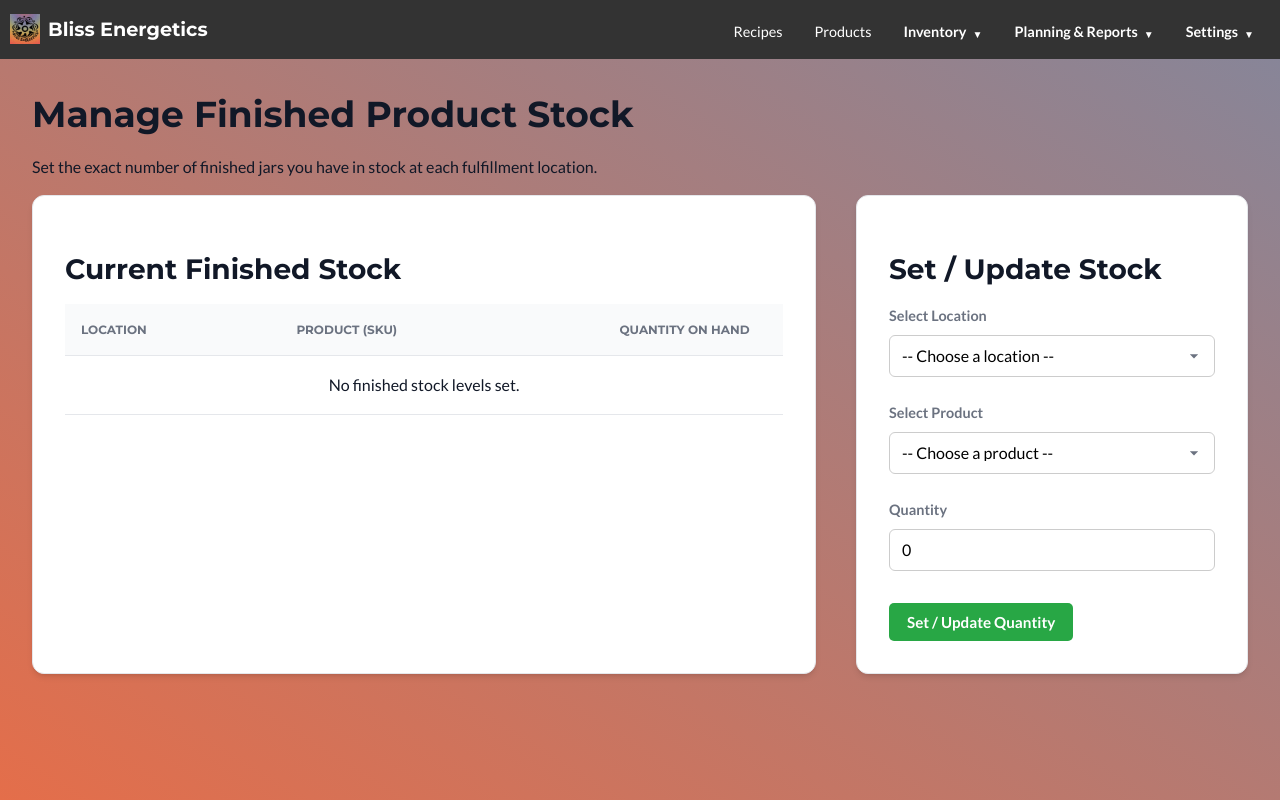
After one commit to ATrapenard/Bliss_Analytics_Dashboard, a Flask app: page /location-stock in a window 1280 px wide. The commit adds this page. Run offline with Flask 3, Linux system fonts and the light colour scheme; data that the repository does not hold is empty; some libraries are stand-ins or nearby versions.

Commit message:
added page and functionality to track finished products at each fulfillment location

```diff
--- a/app.py
+++ b/app.py
@@ -402,6 +402,67 @@ def stock_minimums_page():
         if conn: conn.close()
     return render_template('stock_minimums.html', locations=locations, products=products, minimums=minimums)
 
+@app.route('/location-stock', methods=['GET', 'POST'])
+def location_stock_page():
+    conn = get_db_connection()
+    locations = []
+    products = []
+    current_stock = []
+
+    try:
+        if request.method == 'POST':
+            location_id = request.form['location_id']
+            product_id = request.form['product_id']
+            quantity = request.form.get('quantity', 0)
+
+            with conn.cursor() as cur:
+                cur.execute("""
+                    INSERT INTO location_stock (location_id, product_id, quantity)
+                    VALUES (%s, %s, %s)
+                    ON CONFLICT (product_id, location_id)
+                    DO UPDATE SET quantity = EXCLUDED.quantity;
+                """, (location_id, product_id, quantity))
+                conn.commit()
+                flash("Finished stock quantity updated.", "success")
+            return redirect(url_for('location_stock_page'))
+
+        # GET request
+        with conn.cursor(cursor_factory=DictCursor) as cur:
+            cur.execute("SELECT * FROM locations ORDER BY name;")
+            locations = cur.fetchall()
+
+            cur.execute("""
+                SELECT p.id, p.product_name, p.sku
+                FROM products p
+                JOIN recipes r ON p.recipe_id = r.id
+                WHERE r.is_sold_product = TRUE
+                ORDER BY p.product_name;
+            """)
+            products = cur.fetchall()
+
+            cur.execute("""
+                SELECT ls.id, l.name as location_name, p.product_name, p.sku, ls.quantity
+                FROM location_stock ls
+                JOIN locations l ON ls.location_id = l.id
+                JOIN products p ON ls.product_id = p.id
+                ORDER BY l.name, p.product_name;
+            """)
+            current_stock = cur.fetchall()
+
+    except psycopg2.Error as e:
+        if conn and request.method == 'POST':
+            conn.rollback()
+        flash(f"Error accessing location stock: {e}", "error")
+        print(f"DB Error location stock page: {e}")
+    finally:
+        if conn:
+            conn.close()
+
+    return render_template('location_stock.html',
+                           locations=locations,
+                           products=products,
+                           current_stock=current_stock)
+
 @app.route('/stock-minimums/delete/<int:id>', methods=['POST'])
 def delete_stock_minimum(id):
     conn = get_db_connection()
@@ -416,39 +477,103 @@ def delete_stock_minimum(id):
 
 @app.route('/requirements')
 def requirements_page():
-    conn = get_db_connection(); sorted_report_data = []
+    conn = get_db_connection()
+    sorted_report_data = []
+
     try:
-        resolved_cache.clear(); all_base_ingredients = []; inventory_levels = {}
+        resolved_cache.clear()
+        inventory_levels = {} # For raw ingredients
+        product_needs = defaultdict(lambda: {'min_total': 0, 'stock_total': 0})
+
         with conn.cursor(cursor_factory=DictCursor) as cur:
-            cur.execute("SELECT id, name, unit, quantity_on_hand, quantity_allocated FROM inventory_items;");
-            for item in cur.fetchall(): inventory_levels[item['id']] = {'name': item['name'], 'unit': item['unit'], 'on_hand': float(item.get('quantity_on_hand', 0)), 'allocated': float(item.get('quantity_allocated', 0)), 'available': float(item.get('quantity_on_hand', 0)) - float(item.get('quantity_allocated', 0))}
-            cur.execute("""SELECT p.recipe_id, p.jars_per_batch, SUM(sm.min_jars) as total_jars FROM stock_minimums sm JOIN products p ON sm.product_id = p.id JOIN recipes r ON p.recipe_id = r.id WHERE r.is_sold_product = TRUE AND p.jars_per_batch IS NOT NULL AND p.jars_per_batch > 0 GROUP BY p.recipe_id, p.jars_per_batch;"""); products_to_make = cur.fetchall()
-            for prod in products_to_make:
-                batches_needed = math.ceil(float(prod['total_jars']) / float(prod['jars_per_batch'])); base_ingredients_one_batch = get_base_ingredients(prod['recipe_id'], conn)
-                for ing in base_ingredients_one_batch: scaled_ing = dict(ing); scaled_ing['quantity'] = float(scaled_ing['quantity']) * batches_needed; all_base_ingredients.append(scaled_ing)
-        totals_needed = defaultdict(lambda: {'name': '', 'unit': '', 'total_needed': 0, 'inventory_item_id': None})
-        for ing in all_base_ingredients:
-            inv_item_id = ing.get('inventory_item_id')
-            if inv_item_id: name = ing.get('name', 'Unknown').strip(); unit = ing.get('unit', 'Unknown').strip(); key = (inv_item_id); totals_needed[key]['name'] = name; totals_needed[key]['unit'] = unit; totals_needed[key]['inventory_item_id'] = inv_item_id; totals_needed[key]['total_needed'] += float(ing.get('quantity', 0))
-        report_data = []
-        for inv_id, needed_data in totals_needed.items():
-            inv_info = inventory_levels.get(inv_id, {'on_hand': 0, 'allocated': 0, 'available': 0}); total_needed = needed_data['total_needed']; available = inv_info['available']; net_needed = max(0, total_needed - available)
+            # 1. Get current RAW ingredient inventory
+            cur.execute("SELECT id, name, unit, quantity_on_hand, quantity_allocated FROM inventory_items;")
+            for item in cur.fetchall():
+                inventory_levels[item['id']] = {
+                    'name': item['name'],
+                    'unit': item['unit'],
+                    'on_hand': float(item.get('quantity_on_hand', 0)),
+                    'allocated': float(item.get('quantity_allocated', 0)),
+                    'available': float(item.get('quantity_on_hand', 0)) - float(item.get('quantity_allocated', 0))
+                }
 
-            # --- MODIFICATION ---
-            # Only append to the report if you actually need to buy it (Net Needed > 0)
-            if net_needed > 0:
-                report_data.append({'name': needed_data['name'], 'unit': needed_data['unit'], 'total_needed': round(total_needed, 2), 'on_hand': round(inv_info['on_hand'], 2), 'allocated': round(inv_info['allocated'], 2), 'available': round(available, 2), 'net_needed': round(net_needed, 2)})
+            # 2. Get TOTAL minimum jars needed for each product, from all locations
+            cur.execute("SELECT product_id, SUM(min_jars) as total_min FROM stock_minimums GROUP BY product_id;")
+            for row in cur.fetchall():
+                product_needs[row['product_id']]['min_total'] = float(row['total_min'])
 
-        # --- MODIFICATION ---
-        # The entire block that added 0-requirement items has been removed.
-        # needed_ids = set(totals_needed.keys())
-        # for inv_id, inv_info in inventory_levels.items():
-        #    if inv_id not in needed_ids: report_data.append(...)
+            # 3. Get TOTAL finished stock for each product, from all locations
+            cur.execute("SELECT product_id, SUM(quantity) as total_stock FROM location_stock GROUP BY product_id;")
+            for row in cur.fetchall():
+                product_needs[row['product_id']]['stock_total'] = float(row['total_stock'])
+
+            # 4. Determine how many jars of each product we actually need to *produce*
+            all_base_ingredients = []
+            for product_id, needs in product_needs.items():
+                jars_to_produce = max(0, needs['min_total'] - needs['stock_total'])
+
+                if jars_to_produce > 0:
+                    # Find the recipe and yield for this product
+                    cur.execute("""
+                        SELECT recipe_id, jars_per_batch
+                        FROM products
+                        WHERE id = %s AND jars_per_batch IS NOT NULL AND jars_per_batch > 0;
+                    """, (product_id,))
+                    prod_info = cur.fetchone()
+
+                    if prod_info:
+                        recipe_id = prod_info['recipe_id']
+                        jars_per_batch = float(prod_info['jars_per_batch'])
+                        batches_needed = math.ceil(jars_to_produce / jars_per_batch)
+
+                        # Get base ingredients and scale them by batches needed
+                        base_ingredients_one_batch = get_base_ingredients(recipe_id, conn)
+                        for ing in base_ingredients_one_batch:
+                            scaled_ing = dict(ing)
+                            scaled_ing['quantity'] = float(scaled_ing['quantity']) * batches_needed
+                            all_base_ingredients.append(scaled_ing)
+
+            # 5. Aggregate all raw ingredients needed for production
+            totals_needed = defaultdict(lambda: {'name': '', 'unit': '', 'total_needed': 0, 'inventory_item_id': None})
+            for ing in all_base_ingredients:
+                inv_item_id = ing.get('inventory_item_id')
+                if inv_item_id:
+                    name = ing.get('name', 'Unknown').strip()
+                    unit = ing.get('unit', 'Unknown').strip()
+                    key = (inv_item_id)
+                    totals_needed[key]['name'] = name
+                    totals_needed[key]['unit'] = unit
+                    totals_needed[key]['inventory_item_id'] = inv_item_id
+                    totals_needed[key]['total_needed'] += float(ing.get('quantity', 0))
+
+            # 6. Build the final report (the shopping list)
+            report_data = []
+            for inv_id, needed_data in totals_needed.items():
+                inv_info = inventory_levels.get(inv_id, {'on_hand': 0, 'allocated': 0, 'available': 0})
+                total_needed = needed_data['total_needed']
+                available = inv_info['available']
+                net_needed = max(0, total_needed - available)
+
+                # Use the filter we added before: only show if net needed > 0
+                if net_needed > 0:
+                    report_data.append({
+                        'name': needed_data['name'],
+                        'unit': needed_data['unit'],
+                        'total_needed': round(total_needed, 2),
+                        'on_hand': round(inv_info['on_hand'], 2),
+                        'allocated': round(inv_info['allocated'], 2),
+                        'available': round(available, 2),
+                        'net_needed': round(net_needed, 2)
+                    })
+
         sorted_report_data = sorted(report_data, key=lambda x: x['name'])
+
     except psycopg2.Error as e:
-        flash(f"Error generating requirements report: {e}", "error"); print(f"DB Error requirements page: {e}")
+        flash(f"Error generating requirements report: {e}", "error")
+        print(f"DB Error requirements page: {e}")
     finally:
         if conn: conn.close()
+
     return render_template('requirements.html', report_data=sorted_report_data)
 
 @app.route('/planner', methods=['GET', 'POST'])
--- a/templates/_layout.html
+++ b/templates/_layout.html
@@ -211,6 +211,7 @@
                 <div class="dropdown-content">
                     <a href="{{ url_for('inventory_items_page') }}">Inventory Items</a>
                     <a href="{{ url_for('wip_batches_page') }}">WIP Batches</a>
+                    <a href="{{ url_for('location_stock_page') }}">Finished Stock</a>
                     <a href="{{ url_for('inventory_log') }}">Adjustment Log</a>
                     <hr style="border-top: 1px solid #666; margin: 5px 0;">
                     <a href="{{ url_for('suppliers_page') }}">Suppliers</a>
--- /dev/null
+++ b/templates/location_stock.html
@@ -0,0 +1,91 @@
+{% extends "_layout.html" %}
+
+{% block title %}Finished Product Stock{% endblock %}
+
+{% block content %}
+<style>
+    .container {
+        display: grid;
+        grid-template-columns: 2fr 1fr;
+        gap: 40px;
+    }
+    table { table-layout: fixed; }
+    th:nth-child(1) { width: 30%; } /* Location */
+    th:nth-child(2) { width: 45%; } /* Product */
+    th:nth-child(3) { width: 25%; } /* Quantity */
+
+    @media screen and (max-width: 1100px) {
+        .container {
+            grid-template-columns: 1fr;
+        }
+    }
+</style>
+
+<h1>Manage Finished Product Stock</h1>
+<p>Set the exact number of finished jars you have in stock at each fulfillment location.</p>
+
+{% with messages = get_flashed_messages(with_categories=true) %}
+    {% if messages %}
+        {% for category, message in messages %}
+        <div class="flash-{{ category }}">{{ message }}</div>
+        {% endfor %}
+    {% endif %}
+{% endwith %}
+
+<div class="container">
+    <div class="list-container content-card">
+        <h2>Current Finished Stock</h2>
+        <table>
+            <thead>
+                <tr>
+                    <th>Location</th>
+                    <th>Product (SKU)</th>
+                    <th>Quantity On Hand</th>
+                </tr>
+            </thead>
+            <tbody>
+                {% for item in current_stock %}
+                <tr>
+                    <td>{{ item.location_name }}</td>
+                    <td>{{ item.product_name }} ({{ item.sku }})</td>
+                    <td>{{ item.quantity }}</td>
+                </tr>
+                {% else %}
+                <tr>
+                    <td colspan="3" style="text-align: center;">No finished stock levels set.</td>
+                </tr>
+                {% endfor %}
+            </tbody>
+        </table>
+    </div>
+
+    <div class="form-container content-card">
+        <h2>Set / Update Stock</h2>
+        <form method="POST" action="{{ url_for('location_stock_page') }}">
+            <div>
+                <label for="location_id">Select Location</label>
+                <select id="location_id" name="location_id" required>
+                    <option value="" disabled selected>-- Choose a location --</option>
+                    {% for loc in locations %}
+                        <option value="{{ loc.id }}">{{ loc.name }}</option>
+                    {% endfor %}
+                </select>
+            </div>
+            <div>
+                <label for="product_id">Select Product</label>
+                <select id="product_id" name="product_id" required>
+                    <option value="" disabled selected>-- Choose a product --</option>
+                    {% for prod in products %}
+                        <option value="{{ prod.id }}">{{ prod.product_name }} ({{ prod.sku }})</option>
+                    {% endfor %}
+                </select>
+            </div>
+            <div>
+                <label for="quantity">Quantity</label>
+                <input type="number" id="quantity" name="quantity" min="0" required value="0">
+            </div>
+            <button type="submit" class="submit-btn">Set / Update Quantity</button>
+        </form>
+    </div>
+</div>
+{% endblock %}
```
